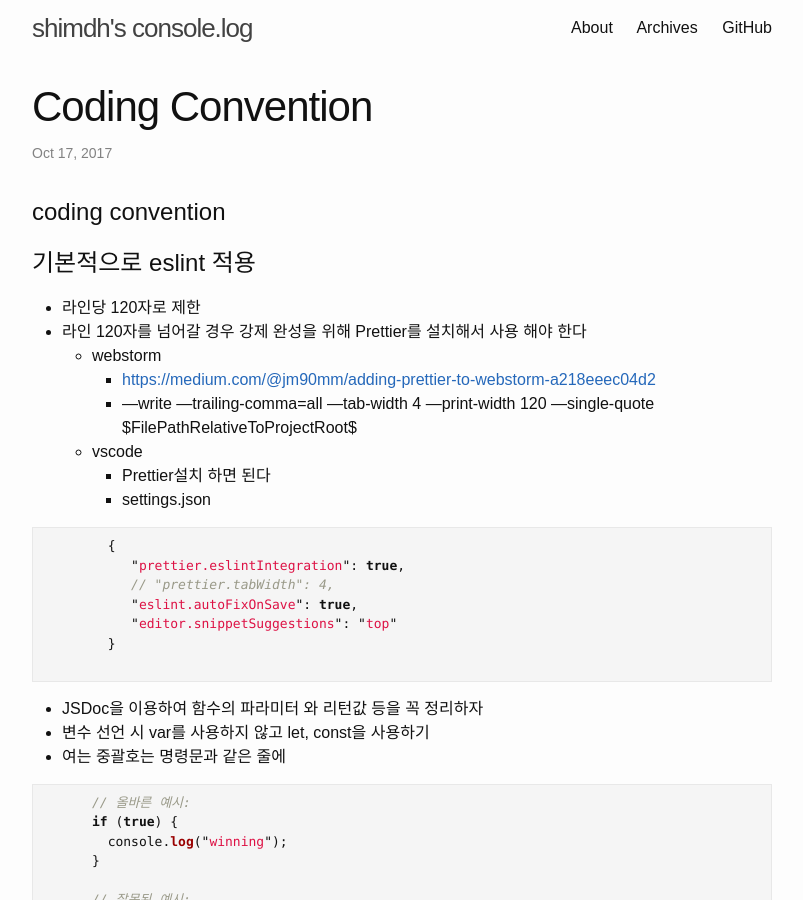
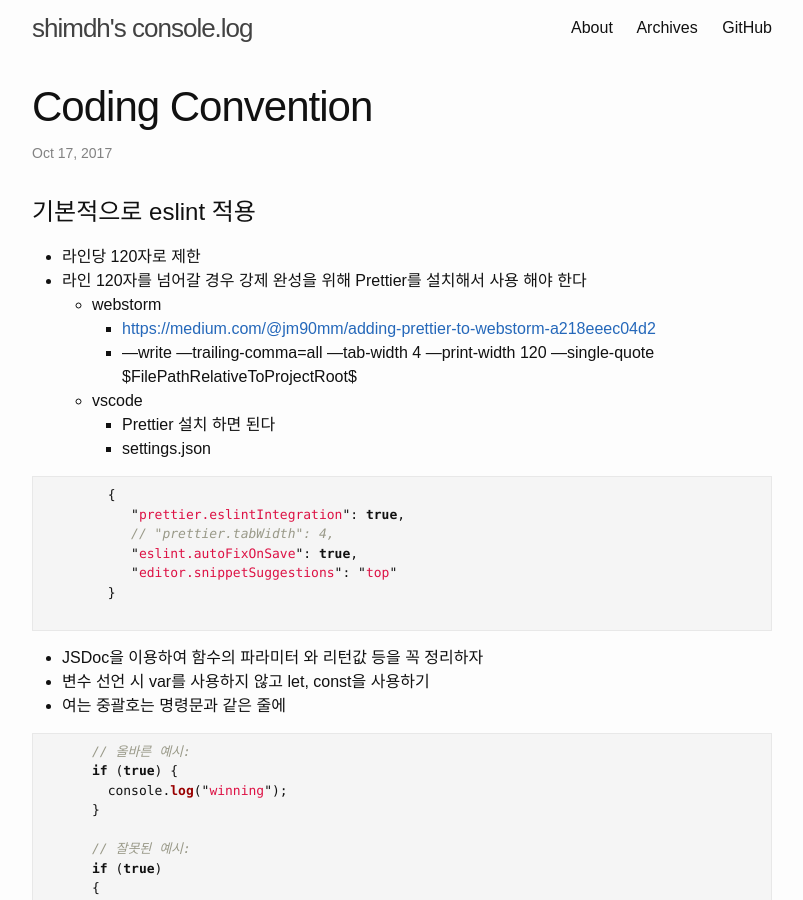
Before and after one commit to yous/whiteglass, a Jekyll site: the page built from _posts/2017-10-17-coding-convention.md, in a window 1280 px wide and 900 px high. Shown: the whole window, without its empty margins (238-1041 px from the left). Built offline with Jekyll 4.4.1, drawn with Linux system fonts in a browser that asks for light colours.

Commit message:
Update 2017-10-17-coding-convention.md

```diff
--- a/_posts/2017-10-17-coding-convention.md
+++ b/_posts/2017-10-17-coding-convention.md
@@ -2,8 +2,6 @@
 layout: post
 title: "Coding Convention"
 ---
-
-# coding convention
 
 # 기본적으로 eslint 적용
 
@@ -13,7 +11,7 @@ title: "Coding Convention"
     - [https://medium.com/@jm90mm/adding-prettier-to-webstorm-a218eeec04d2](https://medium.com/@jm90mm/adding-prettier-to-webstorm-a218eeec04d2)
     - —write —trailing-comma=all —tab-width 4 —print-width 120 —single-quote $FilePathRelativeToProjectRoot$
   - vscode
-    - Prettier설치 하면 된다
+    - Prettier 설치 하면 된다
     - settings.json
       {% highlight js %}
         {
```
